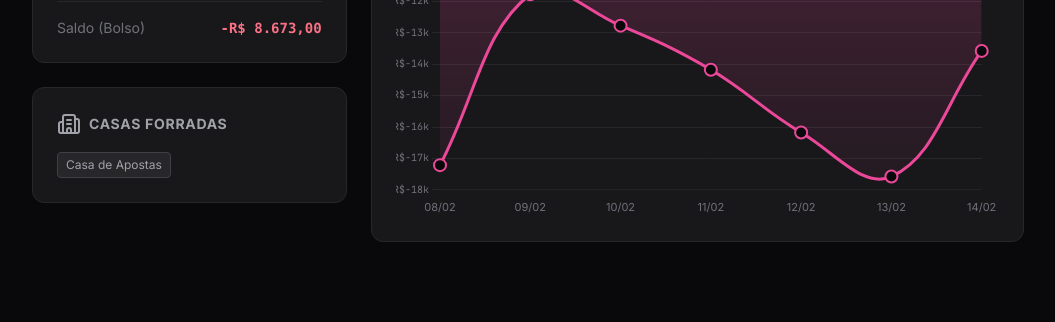
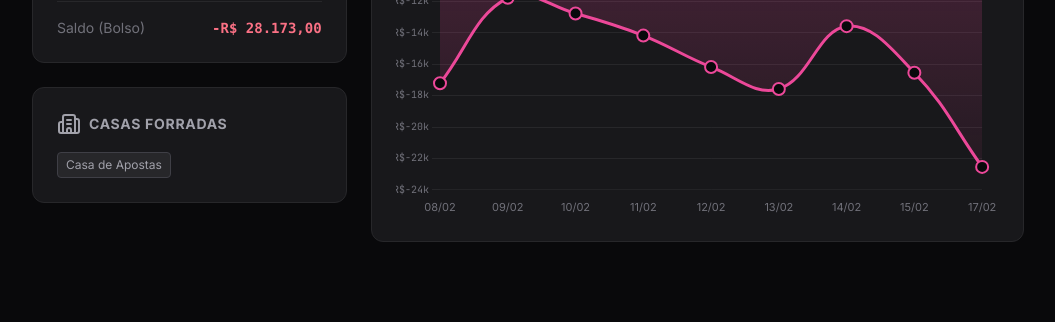
Before and after one commit to Kavazaaa/SurskityTrackerForras, a plain HTML site: page index.html in a window 1280 px wide. Shown: the part 581-903 px from the top of the page, without its empty margins (112-1167 px from the left). Drawn offline with nearby package versions, Linux system fonts and the light colour scheme.

Commit message:
Update index.html

```diff
--- a/index.html
+++ b/index.html
@@ -200,6 +200,24 @@
                 games: ['Slots'],
                 houses: ['Casa de Apostas'],
                 won: true
+            },
+            {
+                id: 7,
+                date: '15/02/2026',
+                deposit: 13500, // 1500 + 12000
+                withdraw: 10537, // 7800 + 2737
+                games: ['Slots'],
+                houses: ['Casa de Apostas'],
+                won: false
+            },
+            {
+                id: 8,
+                date: '17/02/2026',
+                deposit: 6000,
+                withdraw: 0,
+                games: ['Slots'],
+                houses: ['Casa de Apostas'],
+                won: false
             }
         ];
 
```
